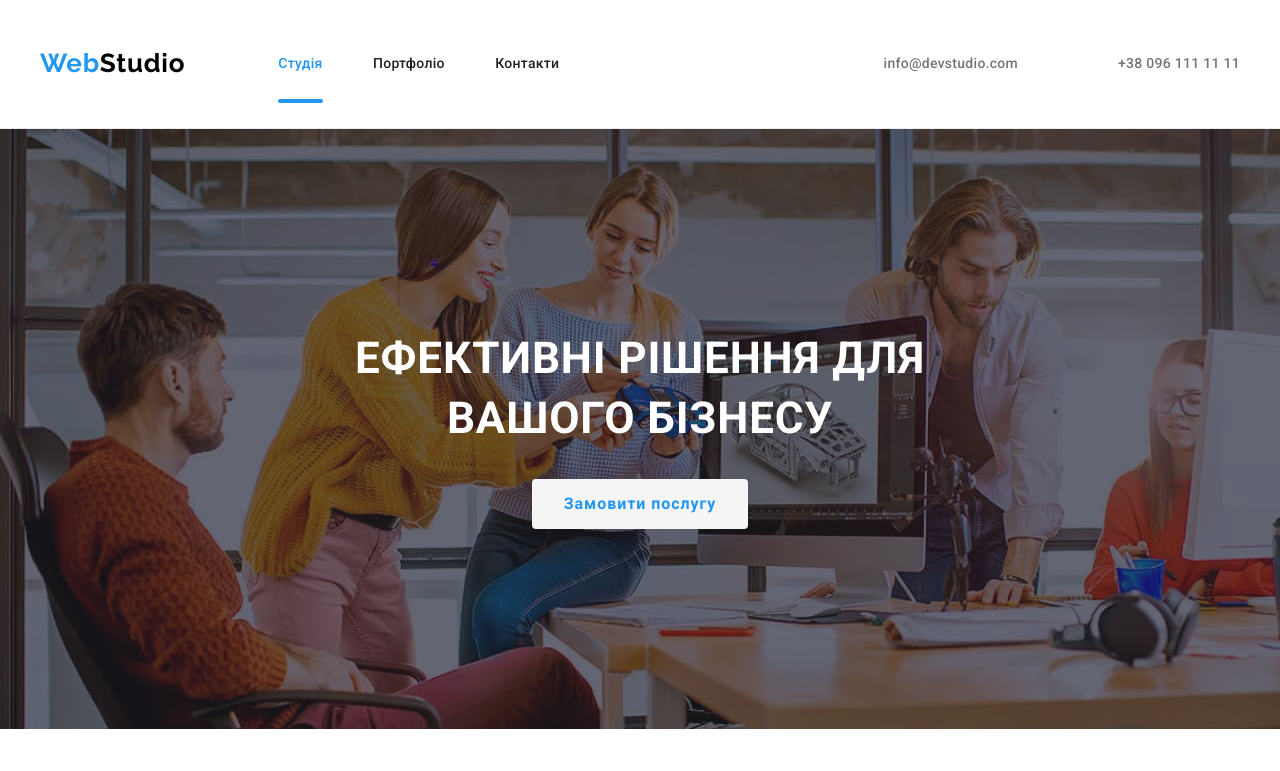
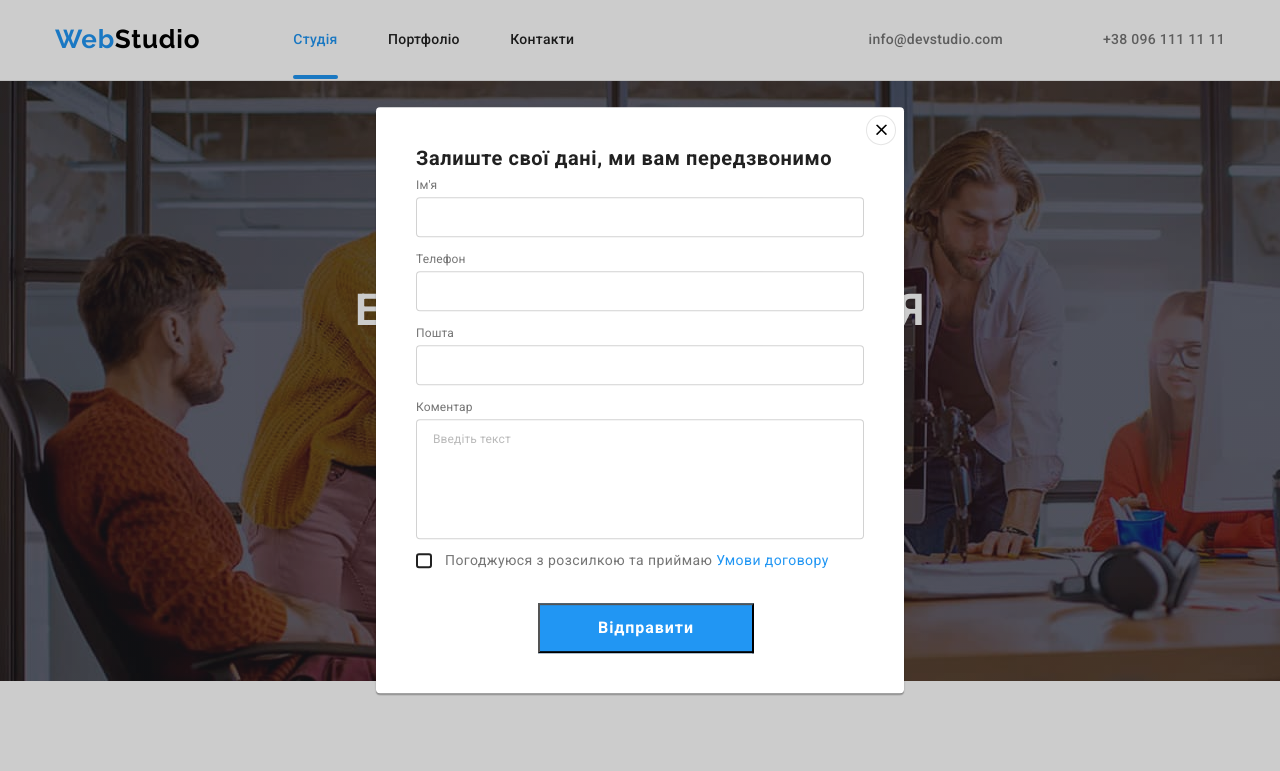
Before and after one commit to Nutochka/goit-markup-hw-08, a plain HTML site: page index.html in a window 1280 px wide. Both pictures are taken after a click on the button "Замовити послугу". Shown: the top 771 px of the page. Drawn offline with nearby package versions, Linux system fonts and the light colour scheme.

Commit message:
Додає виправлення модалки та хедера

```diff
--- a/index.html
+++ b/index.html
@@ -11,8 +11,8 @@
 </head>
 <body class="page">
     <header class="navigation">
-        <div class="navigation__holder navigation__header">
-            <header class="navigation__links links header">
+        <!-- <div class="navigation__holder navigation__header"> -->
+            <div class="navigation__links links header">
                 <nav class="navigation__pages">
                     <a href="./index.html" class="logo link"><span>Web</span>Studio</a>
                     <ul class="navigation__menu list">
@@ -39,8 +39,8 @@
                         </a>
                     </li>
                 </ul>
-            </header>
-        </div>
+            </div>
+        <!-- </div> -->
         <div class="menu-mob-short">
             <a href="./index.html" class="logo link"><span>Web</span>Studio</a>
             <button type="button" class="menu-open">
@@ -562,7 +562,7 @@
             </div>
         </div>
     </footer>
-    <!-- <div class="backdrop is-hidden" data-modal>
+    <div class="backdrop is-hidden" data-modal>
         <div class="modal">
             <b class="modal__title">Залиште свої дані, ми вам передзвонимо</b>
             <button type="button" class="modal__close-btn" data-modal-close>
@@ -604,7 +604,7 @@
                                 <use href="./images/icons.svg#icon-check"></use>
                             </svg>
                         </span>
-                        Погоджуюся з розсилкою та приймаю  <a href="">Умови договору</a>
+                        <div class="agree">Погоджуюся з розсилкою та приймаю  <a href="">Умови договору</a></div
                     </label>
                 </div>
                 <div class="modal__wrap-button">
@@ -612,7 +612,7 @@
                 </div>
             </form>
         </div>
-    </div> -->
+    </div>
     <script src="./js/modal.js"></script>
     <script src="./js/menu.js"></script>
 </body>
--- a/sass/components/_header.scss
+++ b/sass/components/_header.scss
@@ -4,11 +4,6 @@
 
     @media screen and (min-width: 768px) {
         padding: 0 15px;
-    }
-
-    @media screen and (min-width: 1200px) {
-        // padding-top: 24px;
-        // padding-bottom: 25px;
     }
 
     &__header {
@@ -25,7 +20,7 @@
     }
 }
 
-.navigation__holder {
+.navigation__links {
     display: none;
 
     @media screen and (min-width: 768px) {
@@ -41,6 +36,12 @@
         padding: 0 15px;
     }
 
+}
+
+.navigation__links.links.header {
+    @media screen and (max-width: 767px) {
+        display: none;
+    }
 }
 
 .list.contacts {
--- a/sass/components/_menu.scss
+++ b/sass/components/_menu.scss
@@ -61,18 +61,8 @@ ul {
     color: #212121;
 }
 
-.menu-close-button {
-}
 .mob-menu-list {
     margin-bottom: 50px;
-}
-
-// .mob-contacts {
-//     margin-top: 306px;
-// }
-
-.mob-menu-item {
-
 }
 
 .mob-menu-item:not(:last-child) {
@@ -98,26 +88,20 @@ ul {
 
 .mob-soc-item:not(:last-child)::after {
     content: '';
-    position: absolute;
+    // position: absolute;
     width: 22px;
     height: 1px;
-    border: 1px solid rgba(33, 33, 33, 0.2);
+    border: 0.5px solid rgba(33, 33, 33, 0.2);
     transform: rotate(90deg);
     border-radius: 4px;
     display: inline-block;
     vertical-align: center;
     align-items: center;
-}
-
-.mob-soc-item {
+    justify-content: center;
 }
 
 .mob-contacts {
     margin-bottom: 64px;
-}
-
-.mob-contacts a {
-    // color: #212121;
 }
 
 .mob-contacts__phone {
--- a/sass/components/_modal.scss
+++ b/sass/components/_modal.scss
@@ -12,7 +12,8 @@
 }
 
 .modal {
-    width: 528px;
+    // width: 528px;
+    width: 450px;
     min-height: 581px;
     background-color: var(--background-team);
     box-shadow: 0px 1px 3px rgba(0, 0, 0, 0.12),
@@ -24,6 +25,10 @@
     left: 50%;
     transform: translate(-50%, -50%);
     padding: 40px;
+
+    @media screen and (min-width:1200px) {
+        width: 528px;
+    }
 
     &__title {
         font-weight: 700;
@@ -37,7 +42,11 @@
     }
 
     &__form {
-        width: 448px;
+        width: 370px;
+
+        @media screen and (min-width:1200px) {
+            width: 460px;
+        }
     }
 
     &__label {
@@ -66,7 +75,7 @@
 }
 
 .modal__input-wrap {
-    width: 448px;
+    width: 370px;
     height: 40px;
     /* border: 1px solid rgba(33, 33, 33, 0.2); */
     border-radius: 4px;
@@ -76,6 +85,10 @@
     position: relative;
     top: 50%;
     transition: fill 250ms cubic-bezier(0.4, 0, 0.2, 1);
+
+    @media screen and (min-width:1200px) {
+        width: 448px;
+    }
 
     &.textarea {
         height: 120px;
@@ -231,3 +244,11 @@
 .modal__wrap-button {
     text-align: center;
 }
+
+.agree {
+    font-size: 12px;
+
+    @media screen and (min-width: 1200px) {
+        font-size: 14px;
+    }
+}
```
Also changed, not shown: portfolio.html (+2 -2 lines), css/main.css, css/main.min.css, 2 other files.
